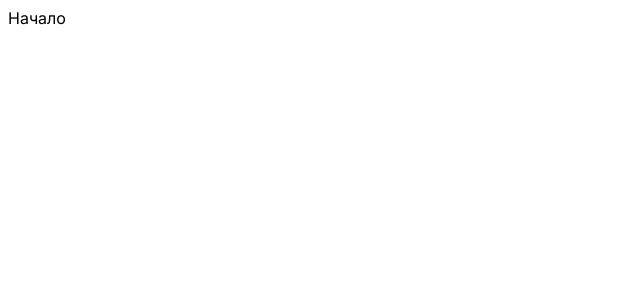
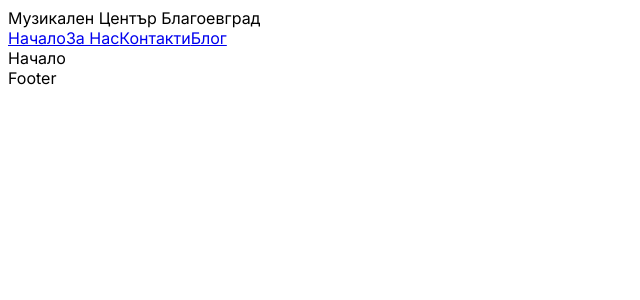
Before and after one commit to AntoniyaNacheva/Music-School-App, a Next.js app in the folder my-app/: page / in a window 1280 px wide. Shown: the top 300 px of the page, without its empty margins (0-640 px from the left). Built offline with nearby package versions, Linux system fonts and the light colour scheme.

Commit message:
Components

```diff
--- a/my-app/src/app/layout.js
+++ b/my-app/src/app/layout.js
@@ -1,5 +1,8 @@
 import { Inter } from 'next/font/google'
 import './globals.css'
+
+import Navbar from '@/components/navbar/Navbar'
+import Footer from '@/components/footer/Footer'
 
 const inter = Inter({ subsets: ['latin'] })
 
@@ -11,7 +14,11 @@ export const metadata = {
 export default function RootLayout({ children }) {
   return (
     <html lang="en">
-      <body className={inter.className}>{children}</body>
+      <body className={inter.className}>
+        <Navbar></Navbar>
+        {children}
+        <Footer></Footer>
+      </body>
     </html>
   )
 }
--- /dev/null
+++ b/my-app/src/components/footer/Footer.jsx
@@ -0,0 +1,5 @@
+const Footer = () => {
+	return <div>Footer</div>;
+  };
+
+  export default Footer;
--- /dev/null
+++ b/my-app/src/components/navbar/Navbar.jsx
@@ -0,0 +1,15 @@
+import Link from "next/link";
+import Links from "./links/Links";
+
+const Navbar = () => {
+  return (
+    <div>
+      <div>Музикален Център Благоевград</div>
+      <div>
+        <Links></Links>
+      </div>
+    </div>
+  );
+};
+
+export default Navbar;
--- /dev/null
+++ b/my-app/src/components/navbar/links/Links.jsx
@@ -0,0 +1,32 @@
+import Link from "next/link";
+
+const Links = () => {
+  const links = [
+    {
+      title: "Начало",
+      path: "/",
+    },
+    {
+      title: "За Нас",
+      path: "/about",
+    },
+    {
+      title: "Контакти",
+      path: "/contact",
+    },
+    {
+      title: "Блог",
+      path: "/blog",
+    },
+  ];
+
+  return (
+    <div>
+      {links.map((link) => (
+        <Link href={link.path}>{link.title}</Link>
+      ))}
+    </div>
+  );
+};
+
+export default Links;
```
Also changed, not shown: my-app/src/app/blog/[slug]/layout.jsx (added, +10 -0 lines).
